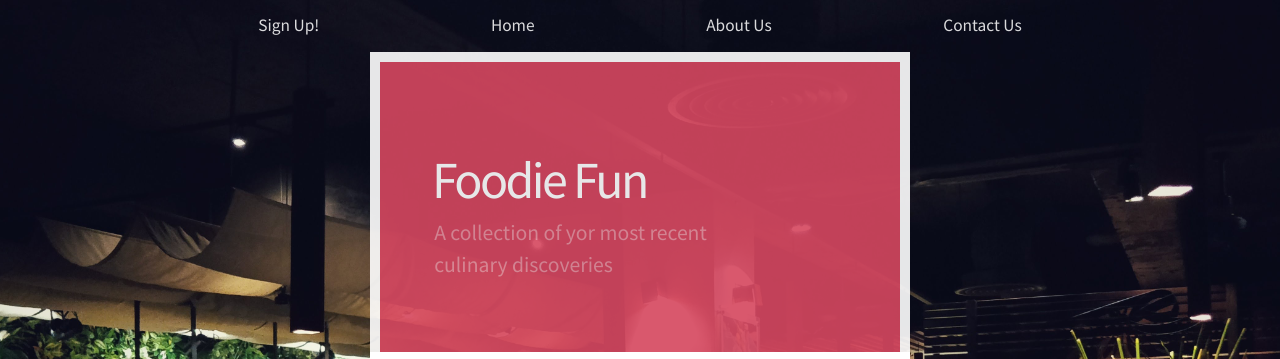
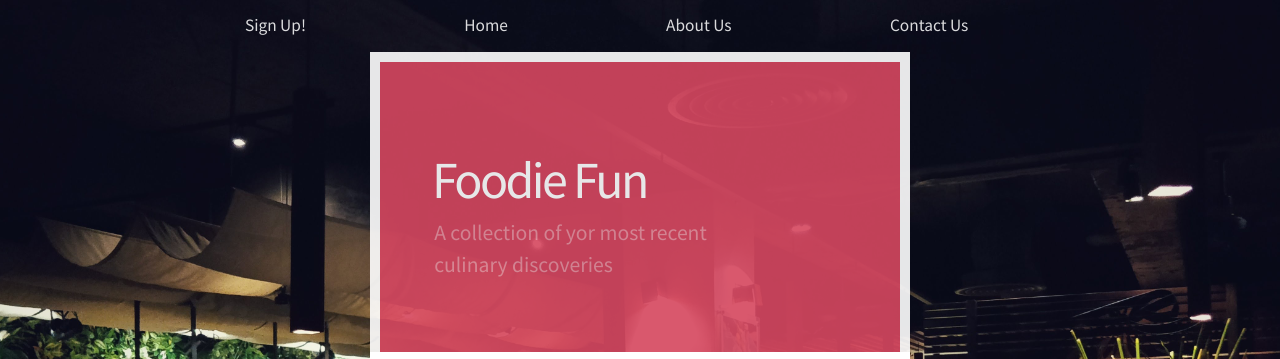
Before and after one commit to build-week-foodiefun/Marketing-page, a plain HTML site: page foodiefun_home.html in a window 1280 px wide. Shown: the top 359 px of the page. Drawn offline with Linux system fonts and the light colour scheme.

Commit message:
Update navBar width to 60em

```diff
--- a/foodiefun_home.css
+++ b/foodiefun_home.css
@@ -96,6 +96,7 @@ strong, b {
     display: flex;
     justify-content: space-evenly;
     padding: 1em 5em 1em;
+    width: 60em;
 
 }
 
```
